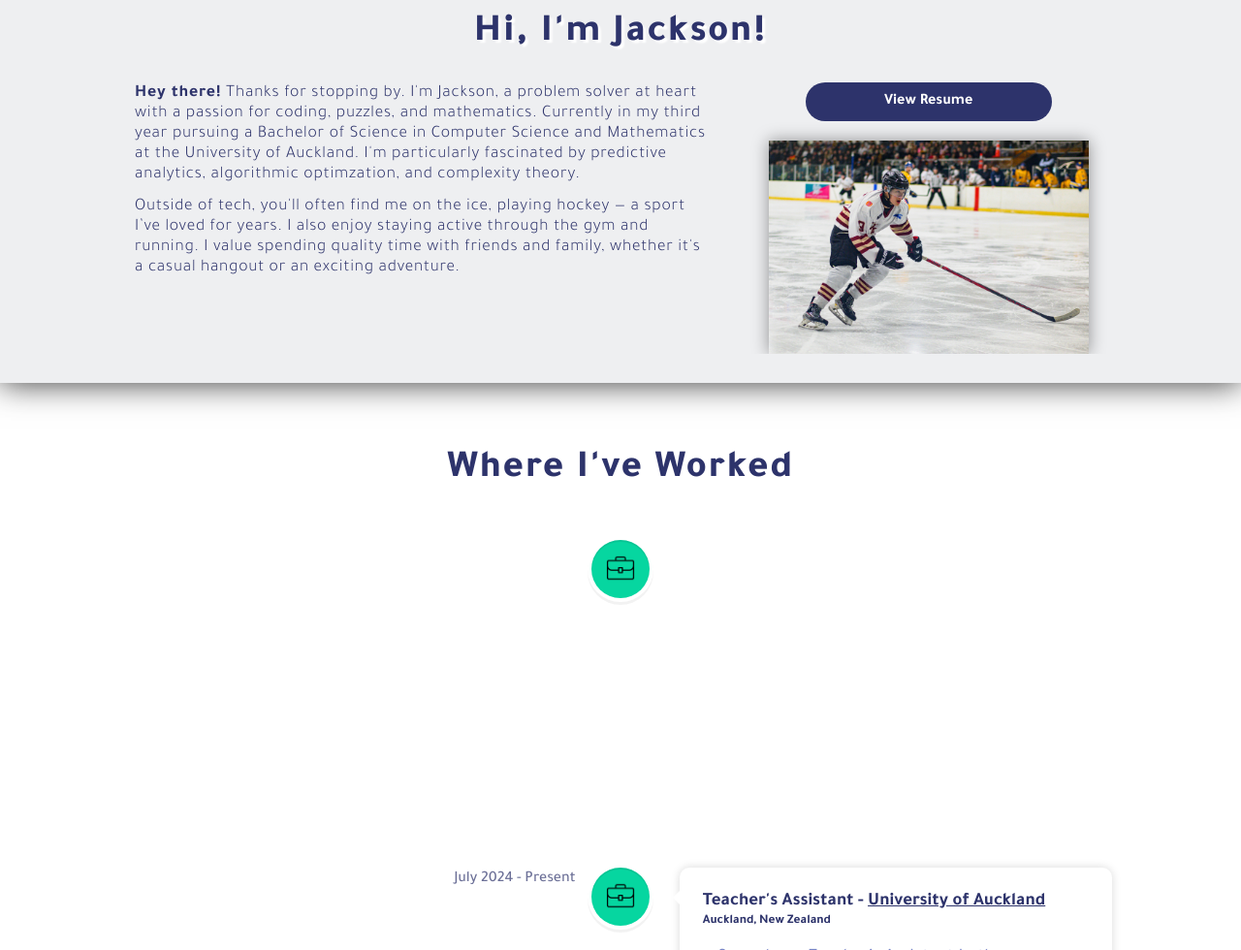
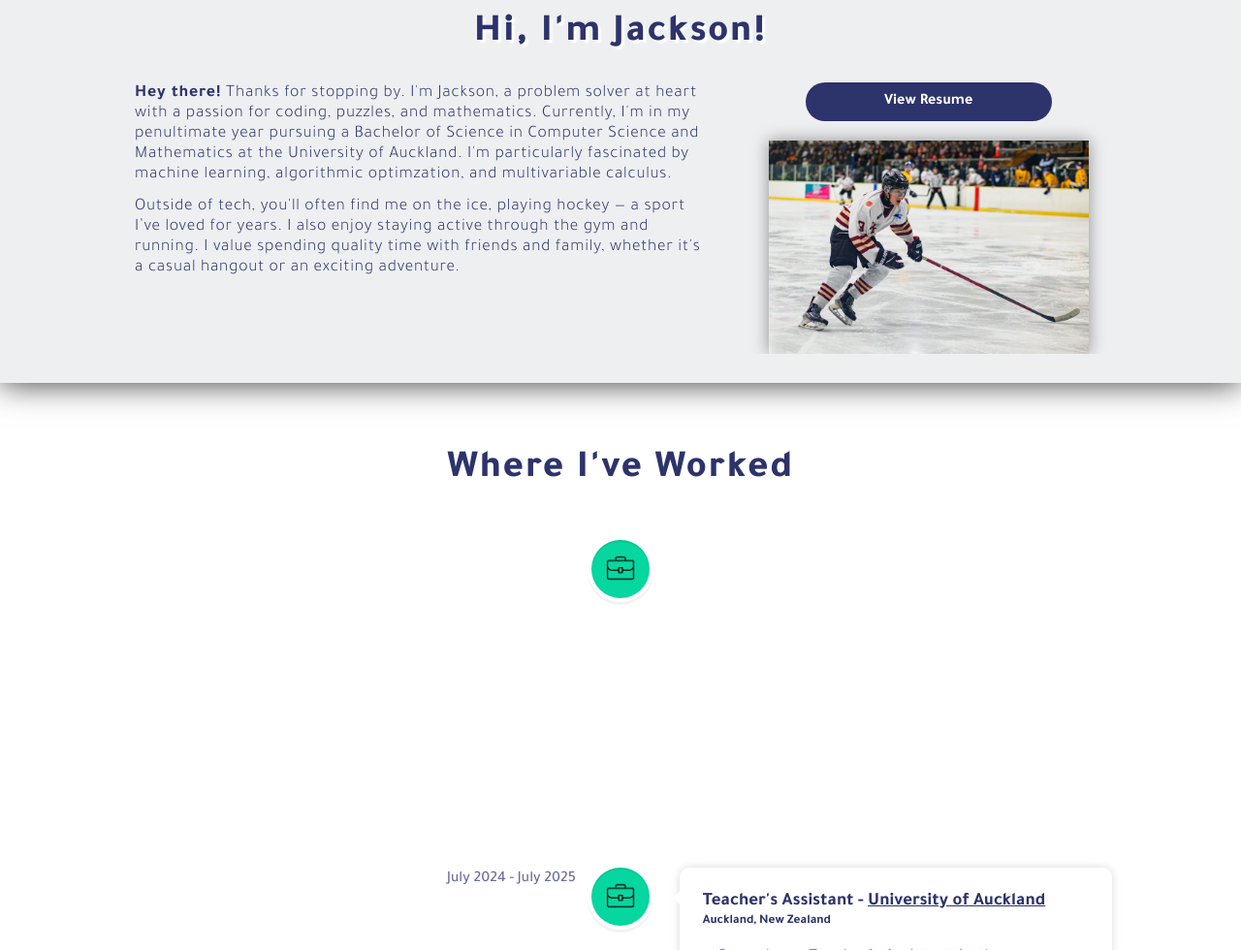
Before and after one commit to spartanjax/jf_portfolio, a React (Vite) app: page / in a window 1280 px wide. Shown: the part 855-1835 px from the top of the page at 97% size. Built offline with nearby package versions, Linux system fonts and the light colour scheme.

Commit message:
cv change

```diff
--- a/src/Components/About Me/about.jsx
+++ b/src/Components/About Me/about.jsx
@@ -15,7 +15,7 @@ const about = () => {
             <div className='text_container'>
               <FadeIn direction="left" delay={400}>
                 <div id="blurb">
-                    <p><b>Hey there!</b> Thanks for stopping by. I'm Jackson, a problem solver at heart with a passion for coding, puzzles, and mathematics. Currently in my third year pursuing a Bachelor of Science in Computer Science and Mathematics at the University of Auckland. I'm particularly fascinated by predictive analytics, algorithmic optimzation, and complexity theory.</p>
+                    <p><b>Hey there!</b> Thanks for stopping by. I'm Jackson, a problem solver at heart with a passion for coding, puzzles, and mathematics. Currently, I'm in my penultimate year pursuing a Bachelor of Science in Computer Science and Mathematics at the University of Auckland. I'm particularly fascinated by machine learning, algorithmic optimzation, and multivariable calculus.</p>
                     <p id="second_p">Outside of tech, you'll often find me on the ice, playing hockey — a sport I’ve loved for years. I also enjoy staying active through the gym and running. I value spending quality time with friends and family, whether it's a casual hangout or an exciting adventure.</p>
                 </div>
               </FadeIn>
--- a/src/assets/timeline_experience.js
+++ b/src/assets/timeline_experience.js
@@ -5,8 +5,8 @@ let timeline_experience = [
         company: "Strive Digital",
         company_link: "https://strivedigital.co.nz/",
         location: "Christchurch, New Zealand",
-        description: "Working as a front-end developer at digital agency Strive Digital: mainly focusing on building a team roster page. Build solutions utilzing React and JS, collaborated using Git and GitLab while integrating GraphQL and DatoCMS for backend functionality.",
-        date: "Jan 2025 - Present",
+        description: "Working as a front-end developer at digital agency Strive Digital: mainly focused on building a team roster page. Built solutions utilzing React and JS, collaborated using Git and GitLab while integrating GraphQL and DatoCMS for backend functionality.",
+        date: "Jan 2025 - March 2025",
         icon: "work",
     },
     {
@@ -16,7 +16,7 @@ let timeline_experience = [
         company_link: "https://www.auckland.ac.nz/en/business/about-business-school/accounting-finance/current-students.html",
         location: "Auckland, New Zealand",
         description: "Served as a Teacher’s Assistant in the Computer Science Department, providing one-on-one guidance to students in lab sessions and offering feedback on weekly Python assignments.",
-        date: "July 2024 - Present",
+        date: "July 2024 - July 2025",
         icon: "work",
     },
     {
```
Also changed, not shown: 1 other file (tests, documents, lock files or other folders).
